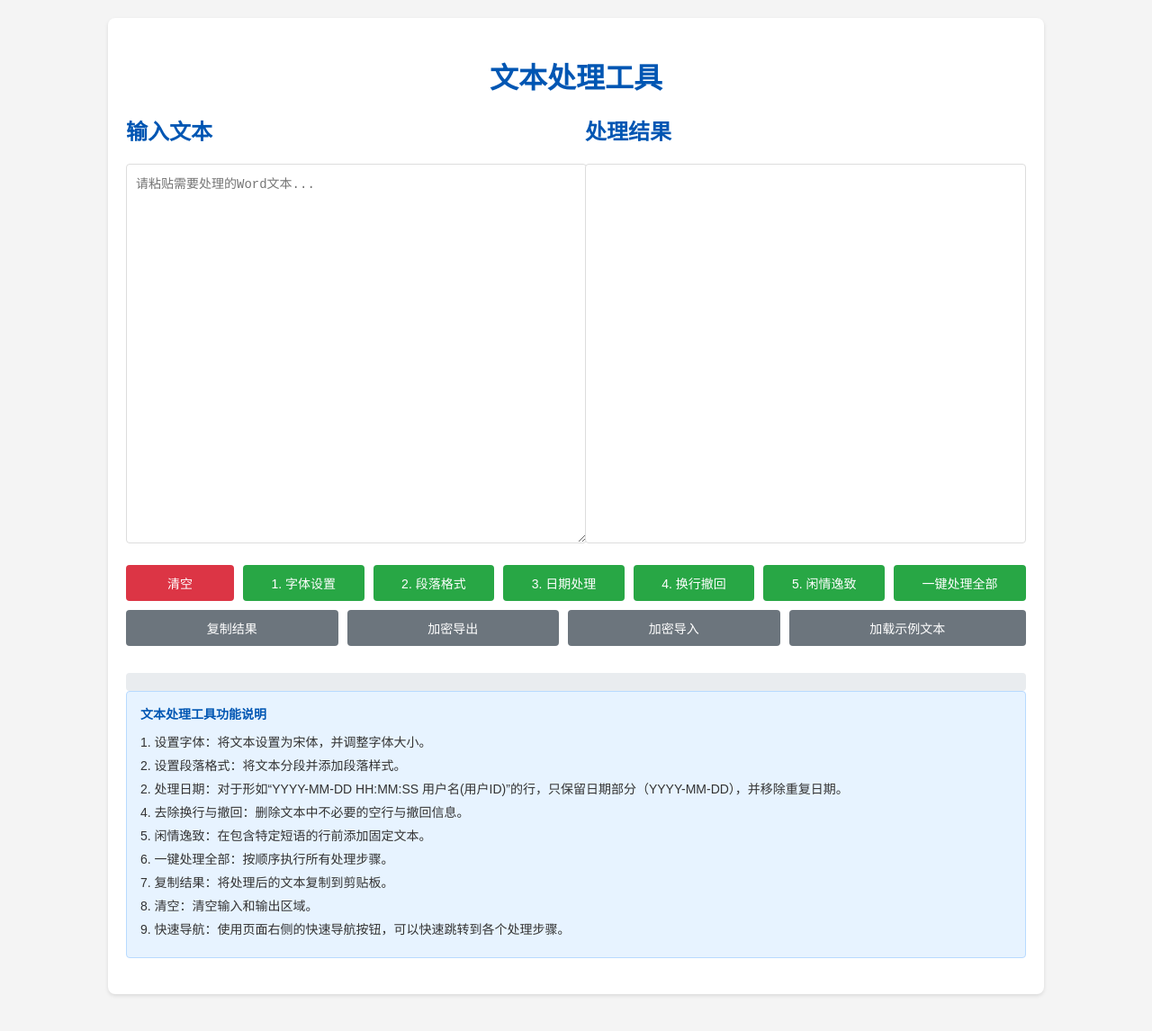
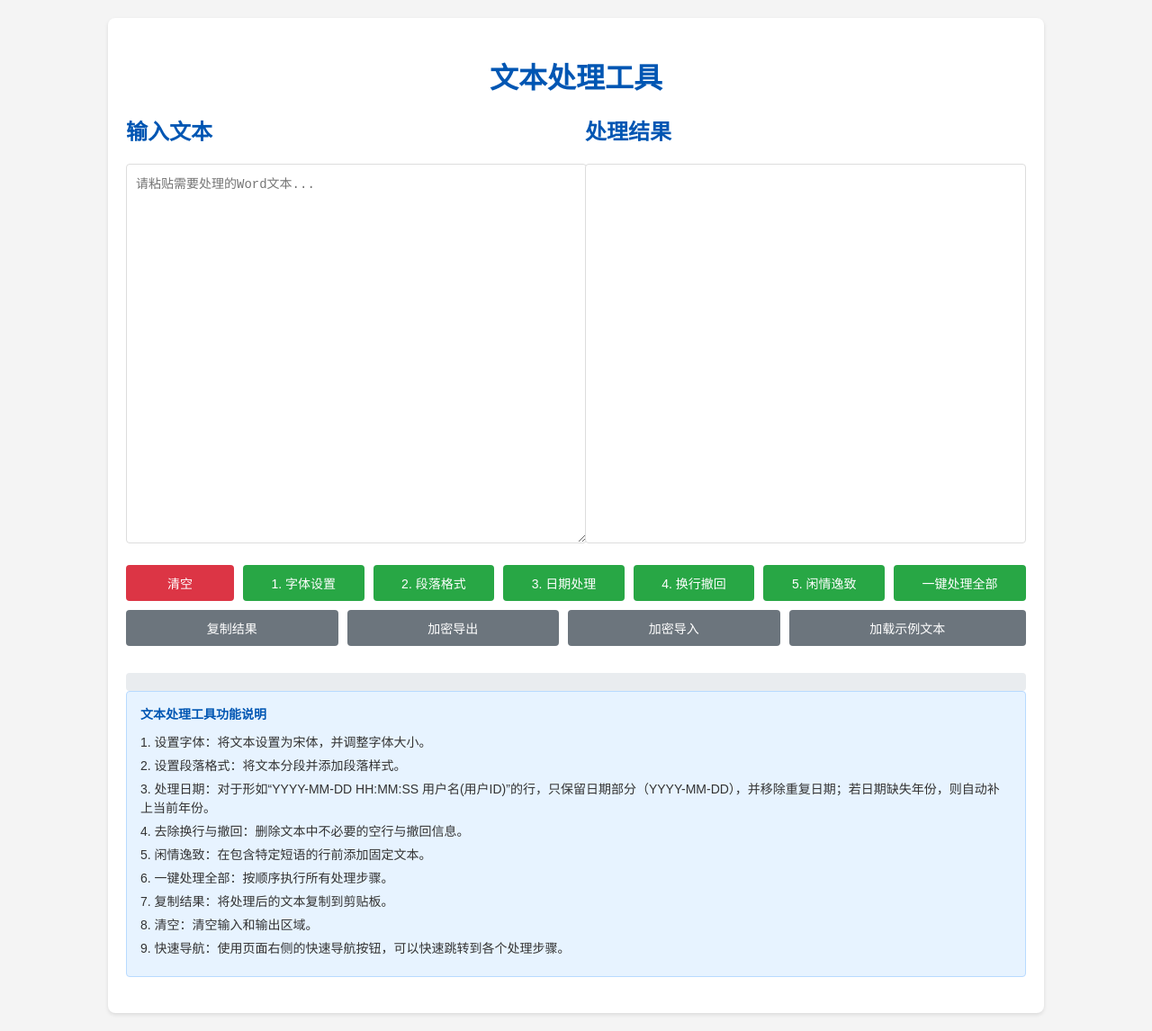
Before and after one commit to CrescentVelvet/crescentvelvet.github.io, a Jekyll site: the page built from _pages/text_processor.html, in a window 1280 px wide. Shown: the whole page at 90% size. Built offline with Jekyll 4.4.1, drawn with Linux system fonts in a browser that asks for light colours; a script that is not in the unit is left out; before the commit the page ends 1125 px from its top, so only the background shows below that.

Commit message:
树状日志：若日期缺失年份，则自动补上当前年份

```diff
--- a/_pages/text_processor.html
+++ b/_pages/text_processor.html
@@ -219,7 +219,7 @@
             <div class="info-title">文本处理工具功能说明</div>
             <div class="info-feature">1. 设置字体：将文本设置为宋体，并调整字体大小。</div>
             <div class="info-feature">2. 设置段落格式：将文本分段并添加段落样式。</div>
-            <div class="info-feature">2. 处理日期：对于形如“YYYY-MM-DD HH:MM:SS 用户名(用户ID)”的行，只保留日期部分（YYYY-MM-DD），并移除重复日期。</div>
+            <div class="info-feature">3. 处理日期：对于形如“YYYY-MM-DD HH:MM:SS 用户名(用户ID)”的行，只保留日期部分（YYYY-MM-DD），并移除重复日期；若日期缺失年份，则自动补上当前年份。</div>
             <div class="info-feature">4. 去除换行与撤回：删除文本中不必要的空行与撤回信息。</div>
             <div class="info-feature">5. 闲情逸致：在包含特定短语的行前添加固定文本。</div>
             <div class="info-feature">6. 一键处理全部：按顺序执行所有处理步骤。</div>
@@ -295,6 +295,9 @@
             // 处理日期（匹配并样式化日期，然后移除其他出现）
             // 匹配形如 "YYYY-MM-DD" 或 "YYYY/MM/DD" 的日期行
             const dateTimeUserRegex = /.*?(\d{4}[-/]\d{1,2}[-/]\d{1,2})\s+\d{1,2}:\d{2}:\d{2}.*/g;
+            // 新增：匹配无年份的 "MM-DD HH:MM:SS ..." 或 "M/D HH:MM:SS ..." 行
+            // 前置否定回顾断言确保不在带年份的日期上触发（如 "2023-01-01 16:45:33"）
+            const noYearDateTimeRegex = /.*?(?<!\d[-/])(\d{1,2})[-/](\d{1,2})\s+\d{1,2}:\d{2}:\d{2}.*/g;
             // 新增：匹配“（YYYY.MM.DD回顾：”格式
             const reviewDateRegex = /^（\d{4}\.\d{2}\.\d{2}回顾：.*$/;
 
@@ -310,6 +313,12 @@
             // 替换日期时间用户ID行，只保留日期部分
             content = content.replace(dateTimeUserRegex, (match, date) => {
                 return date;
+            });
+
+            // 处理无年份的日期时间行：补上当前年份
+            const currentYear = new Date().getFullYear();
+            content = content.replace(noYearDateTimeRegex, (match, month, day) => {
+                return `${currentYear}-${month}-${day}`;
             });
 
             // 对日期中的月和日进行补零处理
```
